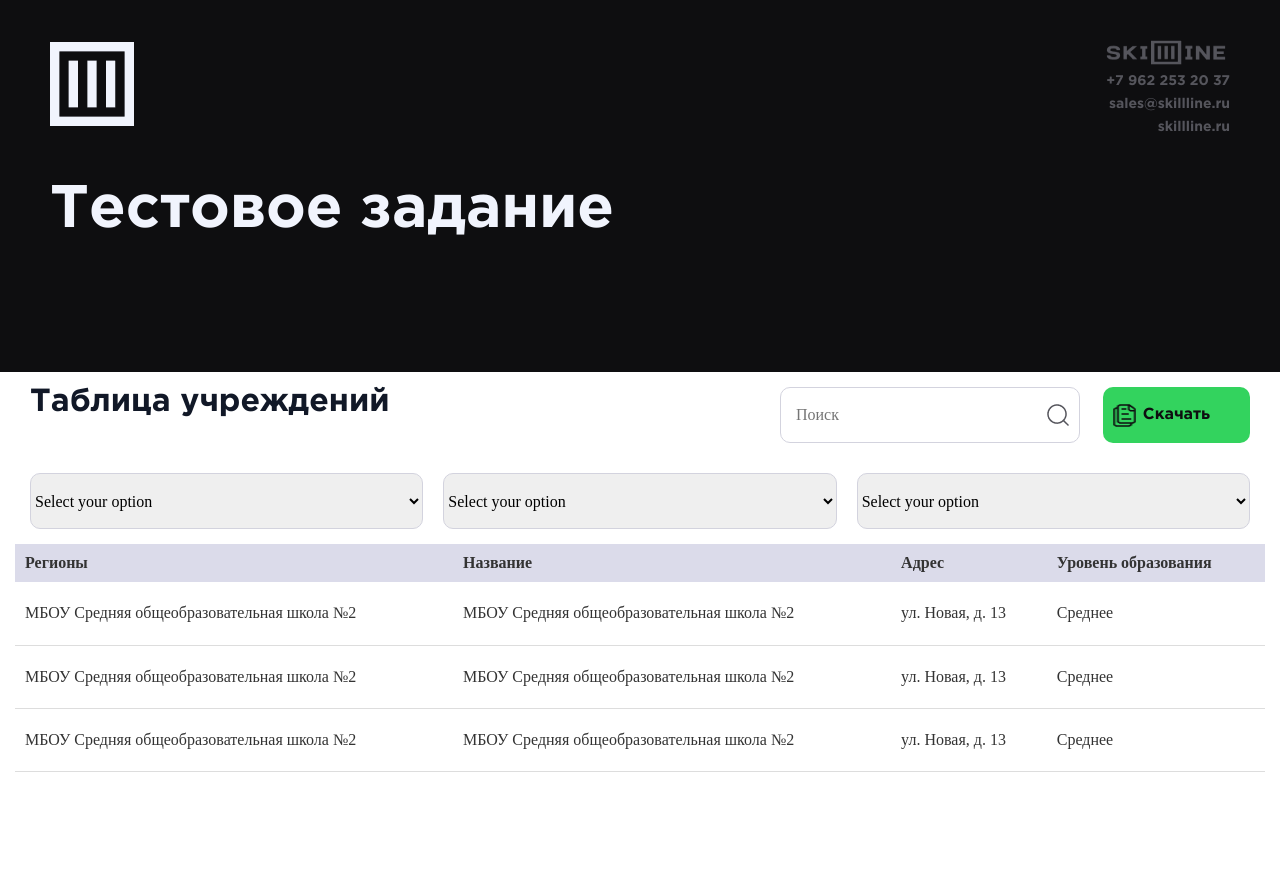
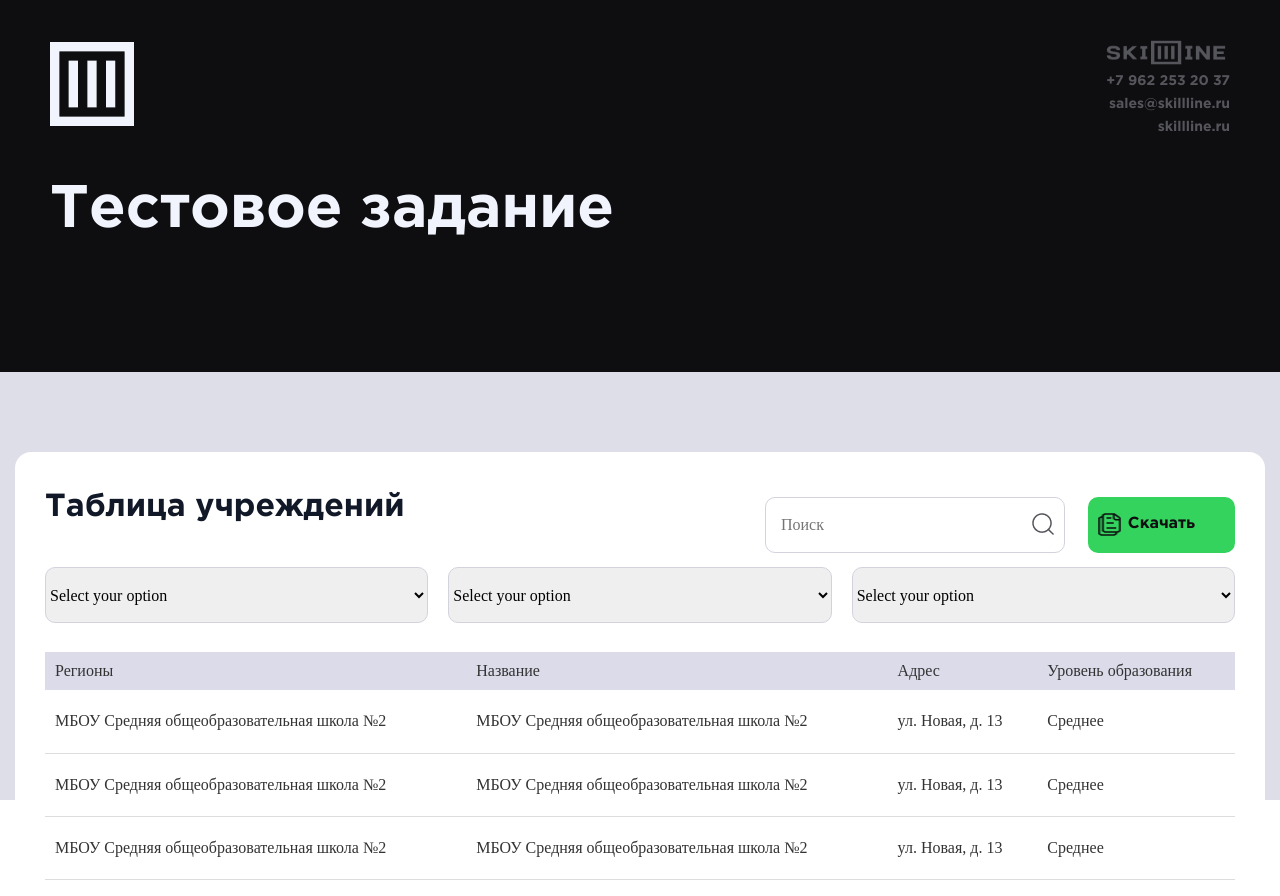
Before and after one commit to Turchanov-Denis/sophie, a Vue app: page / in a window 1280 px wide. Shown: the top 896 px of the page. Before the commit the page ends 800 px from the top, so only its background shows below. Built offline with nearby package versions, Linux system fonts and the light colour scheme.

Commit message:
setup wrapper and remake padding logic

```diff
--- a/src/App.vue
+++ b/src/App.vue
@@ -4,8 +4,10 @@
 </script>
 
 <template>
-  <Header/>
-  <InstitutionTable/>
+  <div class="wrapper">
+    <Header/>
+    <InstitutionTable/>
+  </div>
 </template>
 
 <style scoped>
--- a/src/components/InstitutionTable.vue
+++ b/src/components/InstitutionTable.vue
@@ -1,8 +1,10 @@
 <template>
   <div class="container">
-    <TableHeader ref="header"/>
-    <TableFilters/>
-    <TableBody :data="tableData"/>
+    <div class="table">
+      <TableHeader ref="header"/>
+      <TableFilters/>
+      <TableBody :data="tableData"/>
+    </div>
   </div>
 </template>
 
--- a/src/components/TableBody.vue
+++ b/src/components/TableBody.vue
@@ -6,21 +6,21 @@
 </script>
 
 <template>
-  <table class="table">
-    <thead class="table__head">
+  <table class="table-body">
+    <thead class="table-body__head">
     <tr>
-      <th class="table__cell table__cell--header">Регионы</th>
-      <th class="table__cell table__cell--header">Название</th>
-      <th class="table__cell table__cell--header">Адрес</th>
-      <th class="table__cell table__cell--header">Уровень образования</th>
+      <th class="table-body__cell table__cell--header">Регионы</th>
+      <th class="table-body__cell table__cell--header">Название</th>
+      <th class="table-body__cell table__cell--header">Адрес</th>
+      <th class="table-body__cell table__cell--header">Уровень образования</th>
     </tr>
     </thead>
-    <tbody class="table__body">
-    <tr v-for="item in data" :key="item.id" class="table__row">
-      <td class="table__cell">{{ item.name }}</td>
-      <td class="table__cell">{{ item.name }}</td>
-      <td class="table__cell">{{ item.address }}</td>
-      <td class="table__cell">{{ item.educationLevel }}</td>
+    <tbody class="table-body__body">
+    <tr v-for="item in data" :key="item.id" class="table-body__row">
+      <td class="table-body__cell">{{ item.name }}</td>
+      <td class="table-body__cell">{{ item.name }}</td>
+      <td class="table-body__cell">{{ item.address }}</td>
+      <td class="table-body__cell">{{ item.educationLevel }}</td>
     </tr>
     </tbody>
   </table>
--- a/src/sass/_table.scss
+++ b/src/sass/_table.scss
@@ -1,4 +1,15 @@
+// TODO: make adaptive
+
 .table {
+  margin-top: 80px;
+  border-radius: 16px;
+  padding: 30px;
+  width: 1632px;
+  height: 836px;
+  background: #fff;
+}
+
+.table-body {
   width: 100%;
   border-collapse: collapse;
   color: #333;
@@ -31,7 +42,6 @@
 }
 
 .table-search {
-  padding: 15px;
   display: flex;
   justify-content: space-between;
   min-height: 85px;
@@ -42,15 +52,16 @@
     font-weight: 700;
     font-size: 32px;
     color: #111827;
+    margin-top: 10px;
   }
   &__container{
     width: 470px;
     display: flex;
     justify-content: space-between;
+    align-items: center;
   }
 }
 .table-filter {
-  padding: 15px;
   display: flex;
   justify-content: space-between;
   min-height: 85px;
--- a/src/sass/main.scss
+++ b/src/sass/main.scss
@@ -7,7 +7,11 @@
   src: url('../assets/fonts/gothampro_bold.ttf') format('truetype');
   font-weight: 700;
 }
-
+.wrapper{
+  width: 100%;
+  height: 100vh;
+  background: #dddee8;
+}
 // move to other file container.scss
 .container {
   max-width: 1635px;
```
Also changed, not shown: src/assets/main.css.
